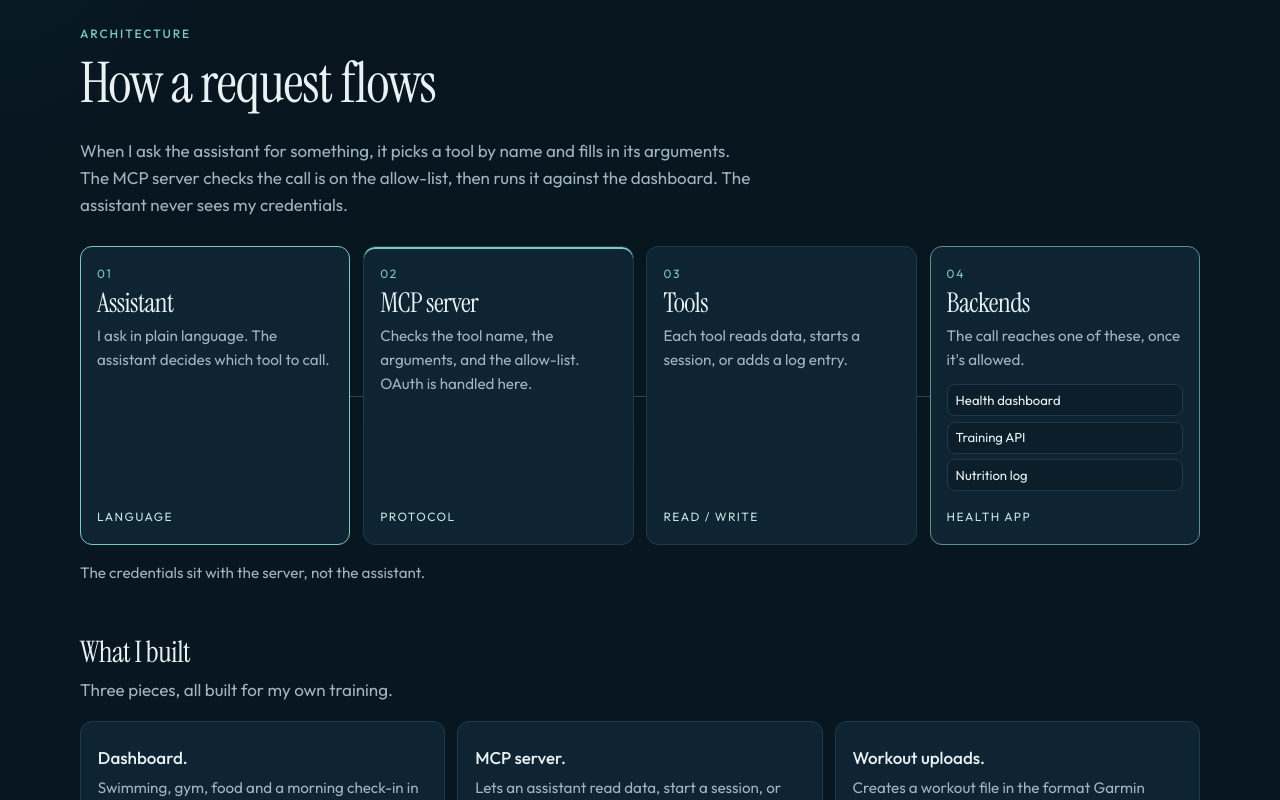
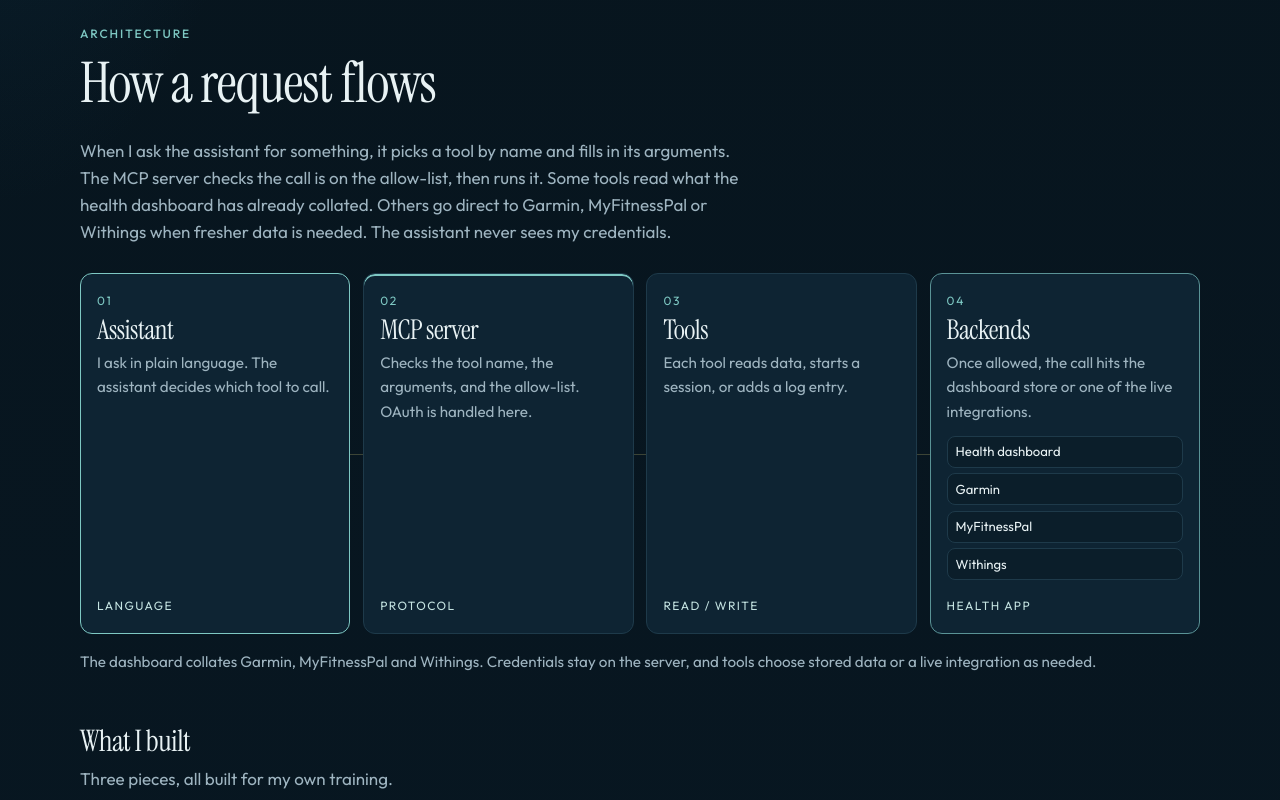
Before and after one commit to Graham1310/portfolio-site, a React (Vite) app: page /featured in a window 1280 px wide. Shown: the part 840-1640 px from the top of the page. Built offline with nearby package versions, Linux system fonts and the light colour scheme.

Commit message:
Name the real health data backends and how tools choose stored or live data.

```diff
--- a/src/components/ArchitectureFlow.tsx
+++ b/src/components/ArchitectureFlow.tsx
@@ -23,7 +23,10 @@ export function ArchitectureFlow() {
           </li>
         ))}
       </ol>
-      <p className="architecture-note">The credentials sit with the server, not the assistant.</p>
+      <p className="architecture-note">
+        The dashboard collates Garmin, MyFitnessPal and Withings. Credentials stay on the server,
+        and tools choose stored data or a live integration as needed.
+      </p>
     </div>
   )
 }
--- a/src/components/McpSection.tsx
+++ b/src/components/McpSection.tsx
@@ -13,8 +13,10 @@ export function McpSection() {
           </SectionHeading>
           <p className="architecture-lede">
             When I ask the assistant for something, it picks a tool by name and fills in its
-            arguments. The MCP server checks the call is on the allow-list, then runs it against
-            the dashboard. The assistant never sees my credentials.
+            arguments. The MCP server checks the call is on the allow-list, then runs it. Some
+            tools read what the health dashboard has already collated. Others go direct to Garmin,
+            MyFitnessPal or Withings when fresher data is needed. The assistant never sees my
+            credentials.
           </p>
           <ArchitectureFlow />
         </div>
--- a/src/content.ts
+++ b/src/content.ts
@@ -136,9 +136,9 @@ export const architecture = [
   {
     index: "04",
     title: "Backends",
-    body: "The call reaches one of these, once it's allowed.",
+    body: "Once allowed, the call hits the dashboard store or one of the live integrations.",
     meta: "Health app",
-    backends: ["Health dashboard", "Training API", "Nutrition log"],
+    backends: ["Health dashboard", "Garmin", "MyFitnessPal", "Withings"],
   },
 ] as const
 
@@ -156,12 +156,12 @@ export const patternSketch = [
   {
     value: "4",
     label: "Integrations",
-    detail: "The dashboard, a training API, a nutrition log, and a swim builder.",
+    detail: "Garmin for training, MyFitnessPal for nutrition, Withings for body measurements, and the dashboard that collates them.",
   },
 ] as const
 
 export const patternNote =
-  "A Garmin Connect integration sits alongside those counts and adds more tools from Connect. Each tool carries annotations and descriptions so the assistant knows which system is the source of truth, for example nutrition via the nutrition log rather than Garmin food entries."
+  "The health dashboard stores a collated view. Tools can read that store, or go direct to Garmin, MyFitnessPal or Withings when fresher data is needed. Each tool carries annotations and descriptions so the assistant knows which system is the source of truth, for example nutrition via MyFitnessPal rather than Garmin food entries."
 
 export const guardrails = [
   {
```
